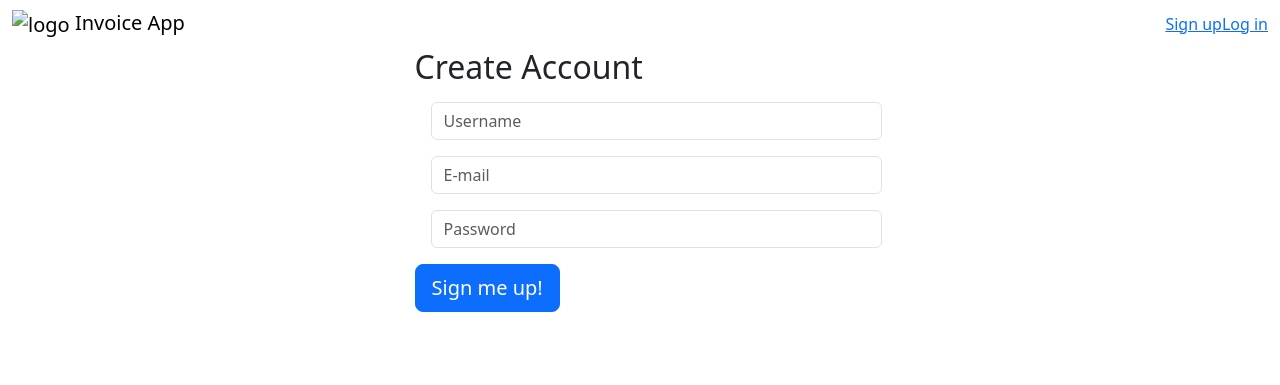
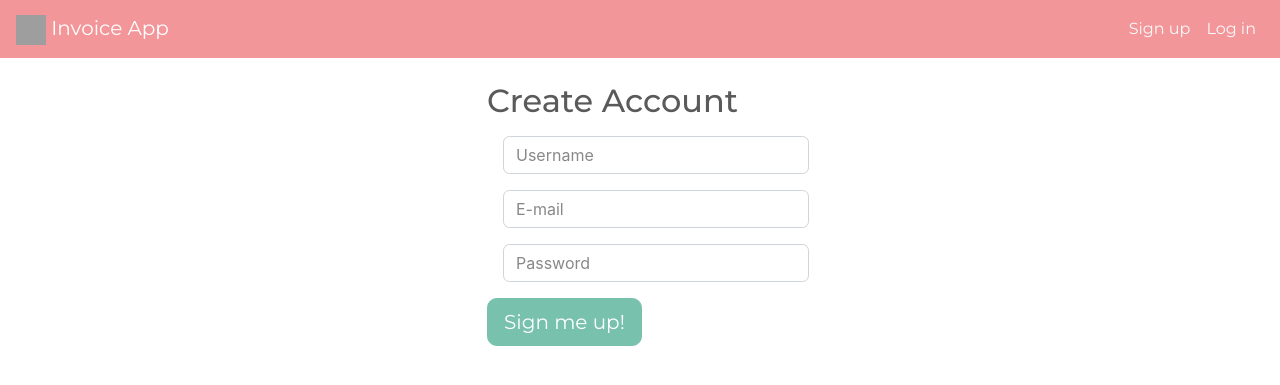
Before and after one commit to coachdaveofficial/invoice-app, a Flask app: page /signup in a window 1280 px wide. Shown: the top 385 px of the page. Run offline with Flask 2, Linux system fonts and the light colour scheme; some libraries are stand-ins or nearby versions; grey boxes are pictures that could not be loaded.

Commit message:
made basic homepage html

```diff
--- a/templates/base.html
+++ b/templates/base.html
@@ -3,10 +3,11 @@
 
 <head>
   <meta charset="UTF-8">
-  <title>Warbler</title>
+  <title>Invoice App</title>
 
-  <link rel="stylesheet"
-        href="https://unpkg.com/bootstrap/dist/css/bootstrap.css">
+  <!-- <link rel="stylesheet"
+        href="https://unpkg.com/bootstrap/dist/css/bootstrap.css"> -->
+  <link rel="stylesheet" href="https://cdn.jsdelivr.net/npm/bootswatch@4.5.2/dist/minty/bootstrap.min.css" integrity="sha384-H4X+4tKc7b8s4GoMrylmy2ssQYpDHoqzPa9aKXbDwPoPUA3Ra8PA5dGzijN+ePnH" crossorigin="anonymous">
   <script src="https://unpkg.com/jquery"></script>
   <script src="https://unpkg.com/popper"></script>
   <script src="https://unpkg.com/bootstrap"></script>
@@ -18,28 +19,21 @@
 </head>
 
 <body class="{% block body_class %}{% endblock %}">
-<nav class="navbar navbar-expand">
+<nav class="navbar navbar-expand navbar-dark bg-dark">
   <div class="container-fluid">
     <div class="navbar-header">
       <a href="/" class="navbar-brand">
-        <img src="" alt="logo">
+        <img src="https://static.vecteezy.com/system/resources/thumbnails/004/572/128/small/invoice-line-icon-logo-illustration-free-vector.jpg" width="30" height="30" alt="logo">
         <span>Invoice App</span>
       </a>
     </div>
     <ul class="nav navbar-nav navbar-right">
       {% if request.endpoint != None %}
-      <!-- <li>
-        <form class="navbar-form navbar-right" action="/users">
-          <input name="q" class="form-control" placeholder="Search Warbler" id="search">
-          <button class="btn btn-default">
-            <span class="fa fa-search"></span>
-          </button>
-        </form>
-      </li> -->
+
       {% endif %}
       {% if not g.user %}
-      <li><a href="/signup">Sign up</a></li>
-      <li><a href="/login">Log in</a></li>
+      <li><a class="m-2 text-light" href="/signup">Sign up</a></li>
+      <li><a class="m-2 text-light" href="/login">Log in</a></li>
       {% else %}
       <li>
         <a href="/users/{{ g.user.id }}">
--- a/templates/users/signup.html
+++ b/templates/users/signup.html
@@ -1,11 +1,13 @@
 {% extends 'base.html' %}
 
-{% block body_class %}onboarding{% endblock %}
+{% block body_class %}{% endblock %}
 
 {% block content %}
 
-  <div class="row justify-content-md-center">
-  <div class="col-md-7 col-lg-5">
+
+<div class="container-fluid">
+			<div class="mt-4 row justify-content-md-center">
+                <div class="form-group">
                   <h2 class="join-message">Create Account</h2>
                   <form method="POST" id="user_form">
                     {{ form.hidden_tag() }}
@@ -17,8 +19,12 @@
                       {{ field(placeholder=field.label.text, class="form-control m-3") }}
                     {% endfor %}
 
-      <button class="btn btn-primary btn-lg btn-block">Sign me up!</button>
+                    <button class="btn btn-primary btn-lg">Sign me up!</button>
                   </form>
+                </div>
+              </div>
+		<div class="col-md-4">
+		</div>
 	</div>
 </div>
 
```
Lines whose indentation alone changed are shown as unchanged.
